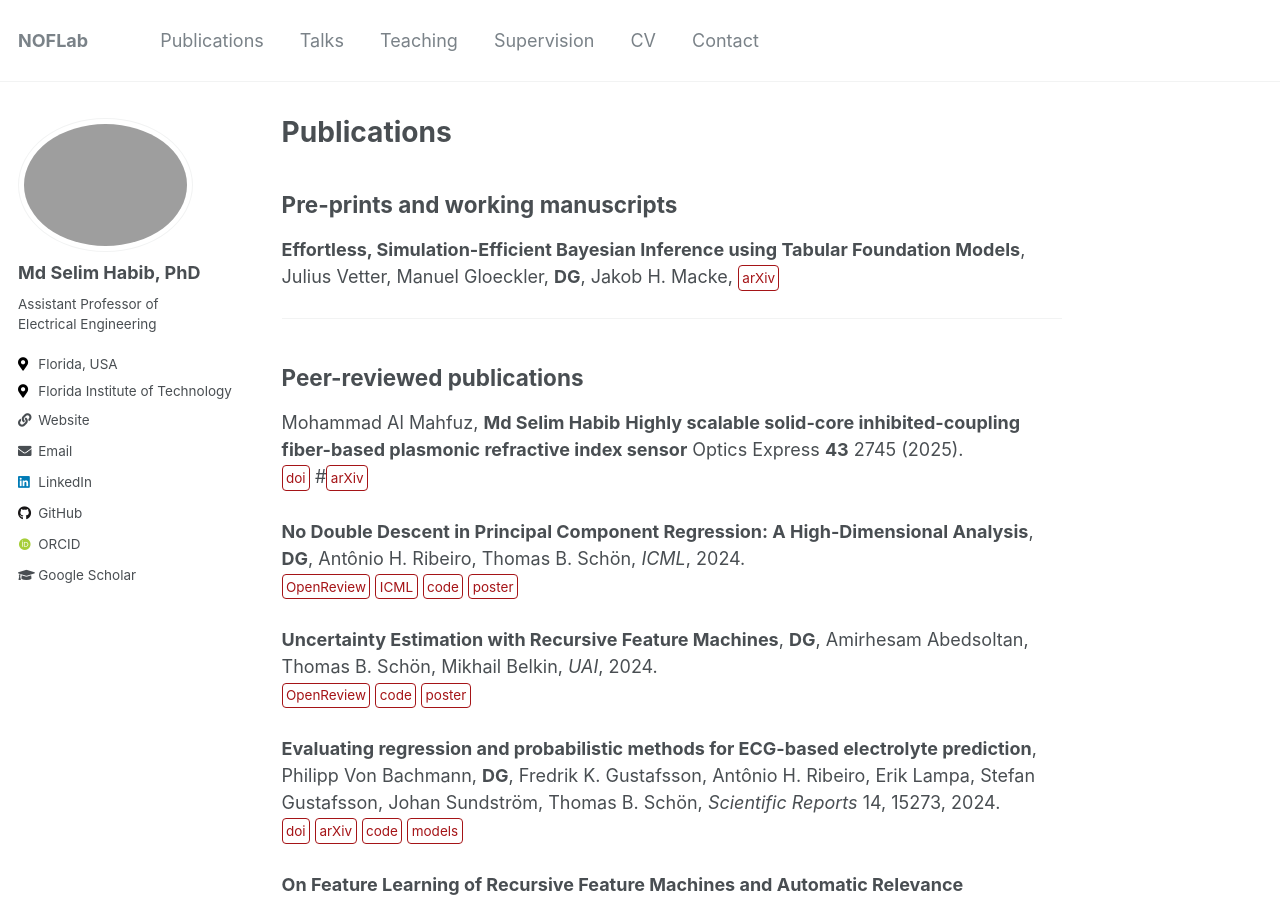
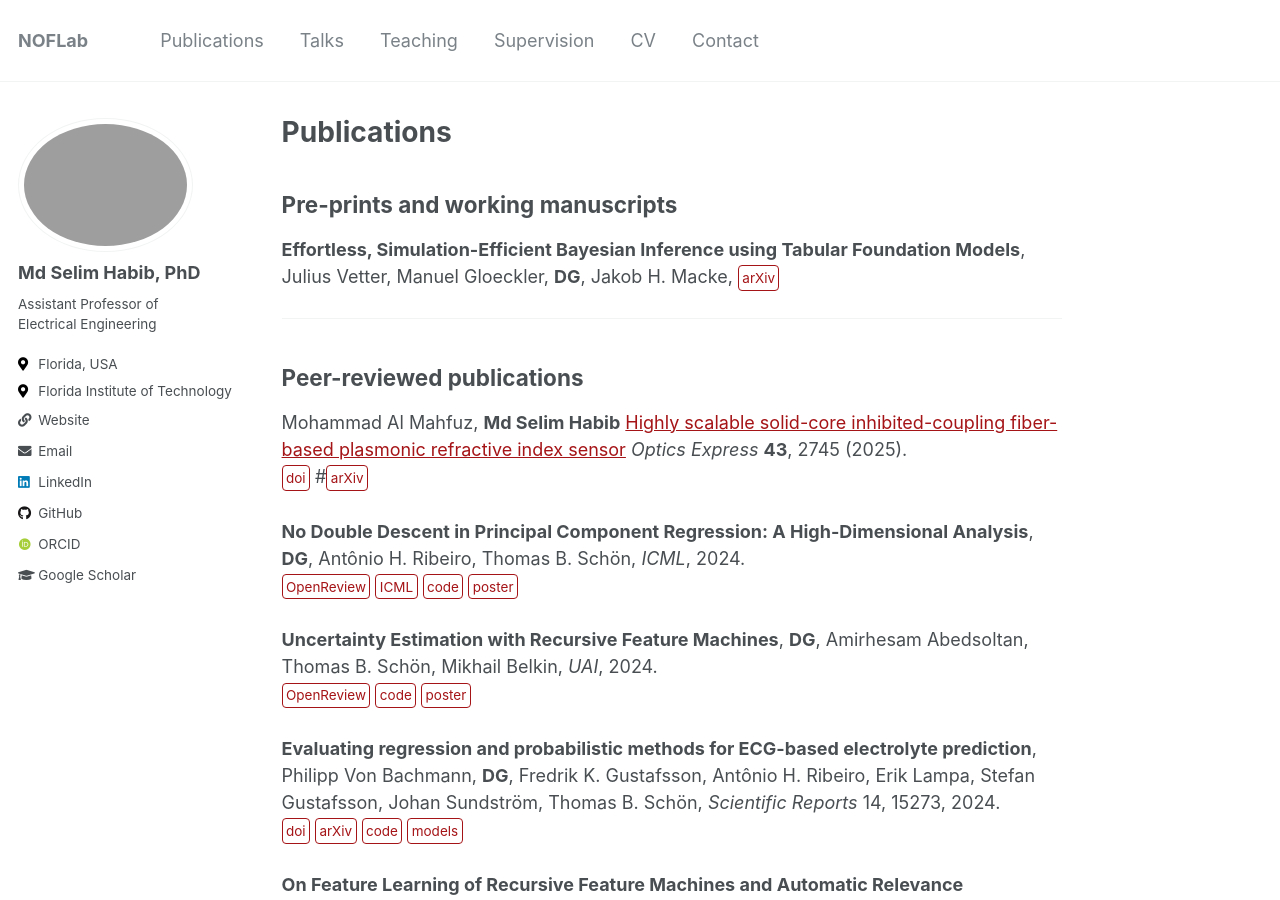
Before and after one commit to mhabib73/NOFLabDemo.github.io, a Jekyll site: the page built from _pages/publications.md, in a window 1280 px wide and 900 px high. Built offline with Jekyll 4.4.1, drawn with Linux system fonts in a browser that asks for light colours; some web fonts are replaced; formulas are drawn with MathJax 3; part of the change alters nothing that is shown.

```diff
--- a/_pages/publications.md
+++ b/_pages/publications.md
@@ -14,8 +14,8 @@ Julius Vetter, Manuel Gloeckler, **DG**, Jakob H. Macke,
 ## Peer-reviewed publications
 
 
-Mohammad Al Mahfuz, **Md Selim Habib** **Highly scalable solid-core inhibited-coupling fiber-based plasmonic refractive index sensor**
-Optics Express **43** 2745 (2025).\
+Mohammad Al Mahfuz, **Md Selim Habib** [Highly scalable solid-core inhibited-coupling fiber-based plasmonic refractive index sensor](https://opg.optica.org/oe/fulltext.cfm?uri=oe-33-2-2745&id=567136)
+*Optics Express* **43**, 2745 (2025).\
 [doi](https://doi.org/10.1364/OE.547833){: .btn--research}{:target="_blank"}
 #[arXiv](https://arxiv.org/abs/2301.12832){: .btn--research}{:target="_blank"}
 
```
